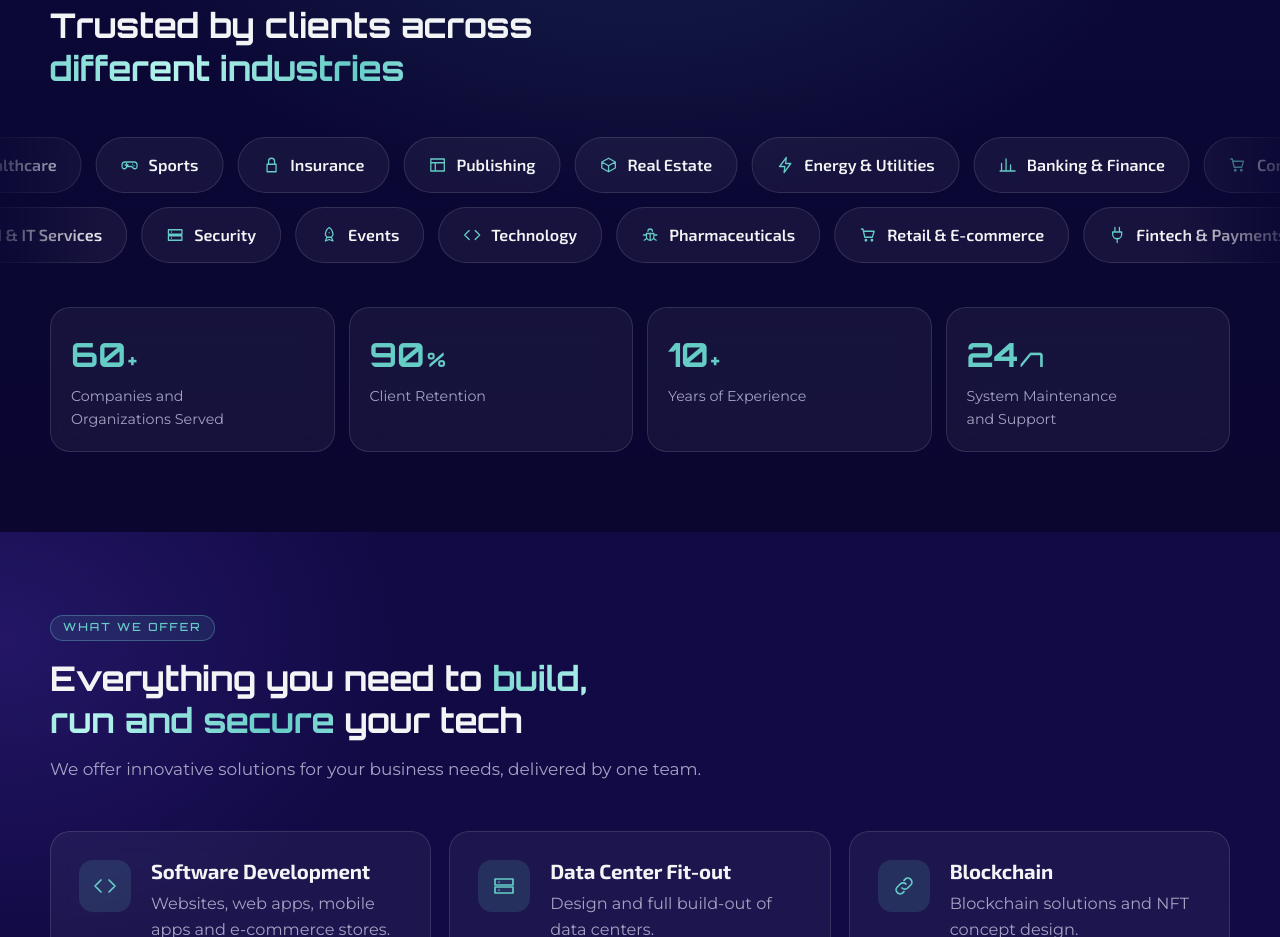
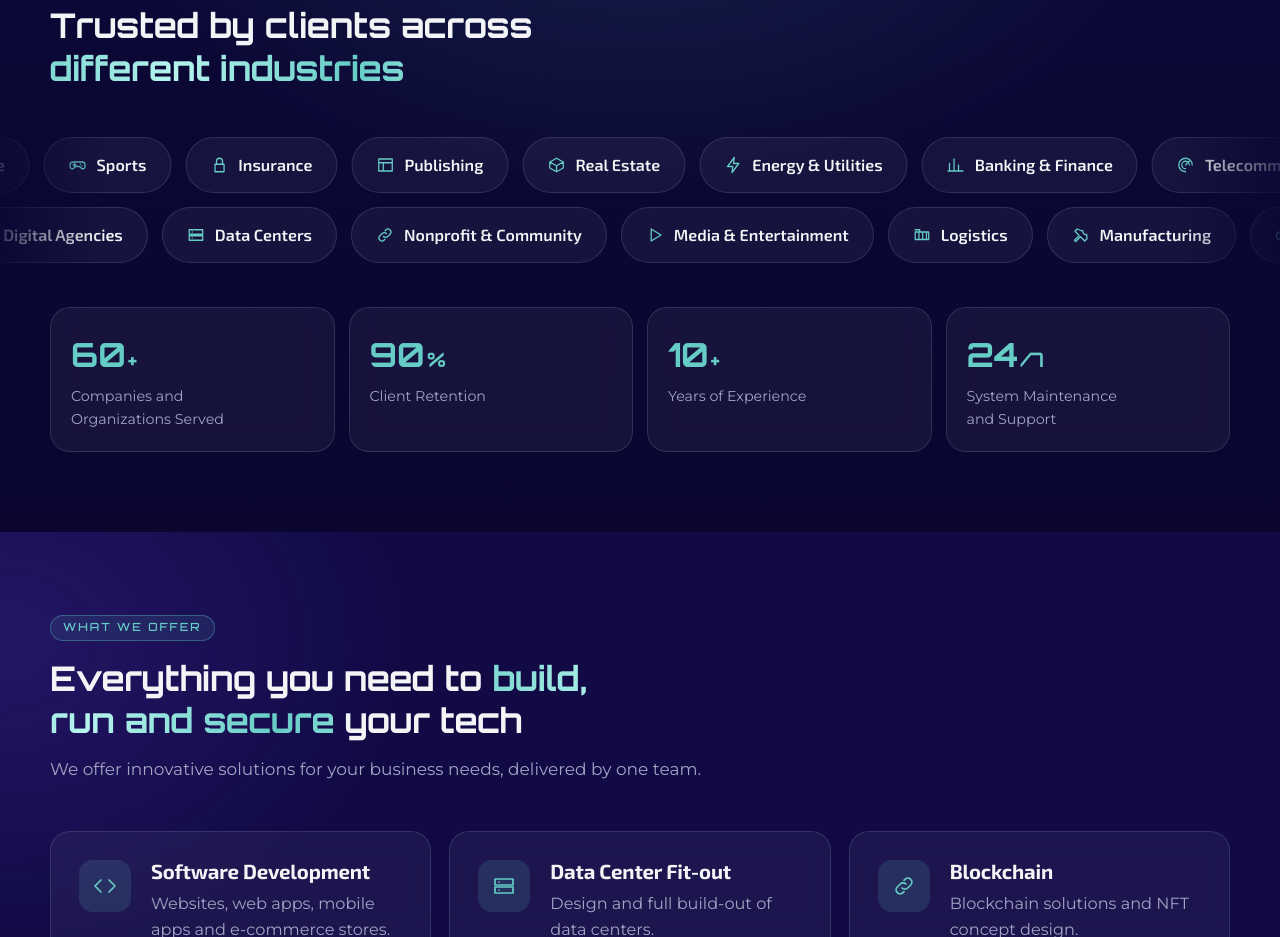
Before and after one commit to bernardjezua/oneoverzero, a React (Vite) app: page / in a window 1280 px wide. Shown: the part 920-1857 px from the top of the page. Built offline with nearby package versions, Linux system fonts and the light colour scheme; no server answers.

Commit message:
chore: changed industries to tech-adjacent ones

```diff
--- a/src/components/logos-stats/IndustryRows.jsx
+++ b/src/components/logos-stats/IndustryRows.jsx
@@ -12,22 +12,26 @@ const INDUSTRIES = [
   { label: 'Real Estate', icon: 'cube' },
   { label: 'Energy & Utilities', icon: 'bolt' },
   { label: 'Banking & Finance', icon: 'chart' },
-  { label: 'Consumer Goods', icon: 'cart' },
   { label: 'Telecommunications', icon: 'radar' },
   { label: 'Education', icon: 'target' },
   { label: 'Recruitment', icon: 'face' },
-  { label: 'Events', icon: 'rocket' },
   { label: 'Technology', icon: 'code' },
-  { label: 'Pharmaceuticals', icon: 'bug' },
   { label: 'Retail & E-commerce', icon: 'cart' },
   { label: 'Fintech & Payments', icon: 'plug' },
   { label: 'Nonprofit & Community', icon: 'link' },
   { label: 'Media & Entertainment', icon: 'play' },
   { label: 'Logistics', icon: 'container' },
   { label: 'Manufacturing', icon: 'wrench' },
-  { label: 'Hospitality & Travel', icon: 'pin' },
   { label: 'Cloud & IT Services', icon: 'cloud' },
   { label: 'Security', icon: 'server' },
+  { label: 'Software & SaaS', icon: 'code' },
+  { label: 'AI & Data Analytics', icon: 'bot' },
+  { label: 'Gaming', icon: 'game' },
+  { label: 'Startups & Scaleups', icon: 'rocket' },
+  { label: 'Electronics & Hardware', icon: 'plug' },
+  { label: 'IoT & Smart Devices', icon: 'radar' },
+  { label: 'Digital Agencies', icon: 'layout' },
+  { label: 'Data Centers', icon: 'server' },
 ]
 
 function Row({ items, reverse }) {
```
